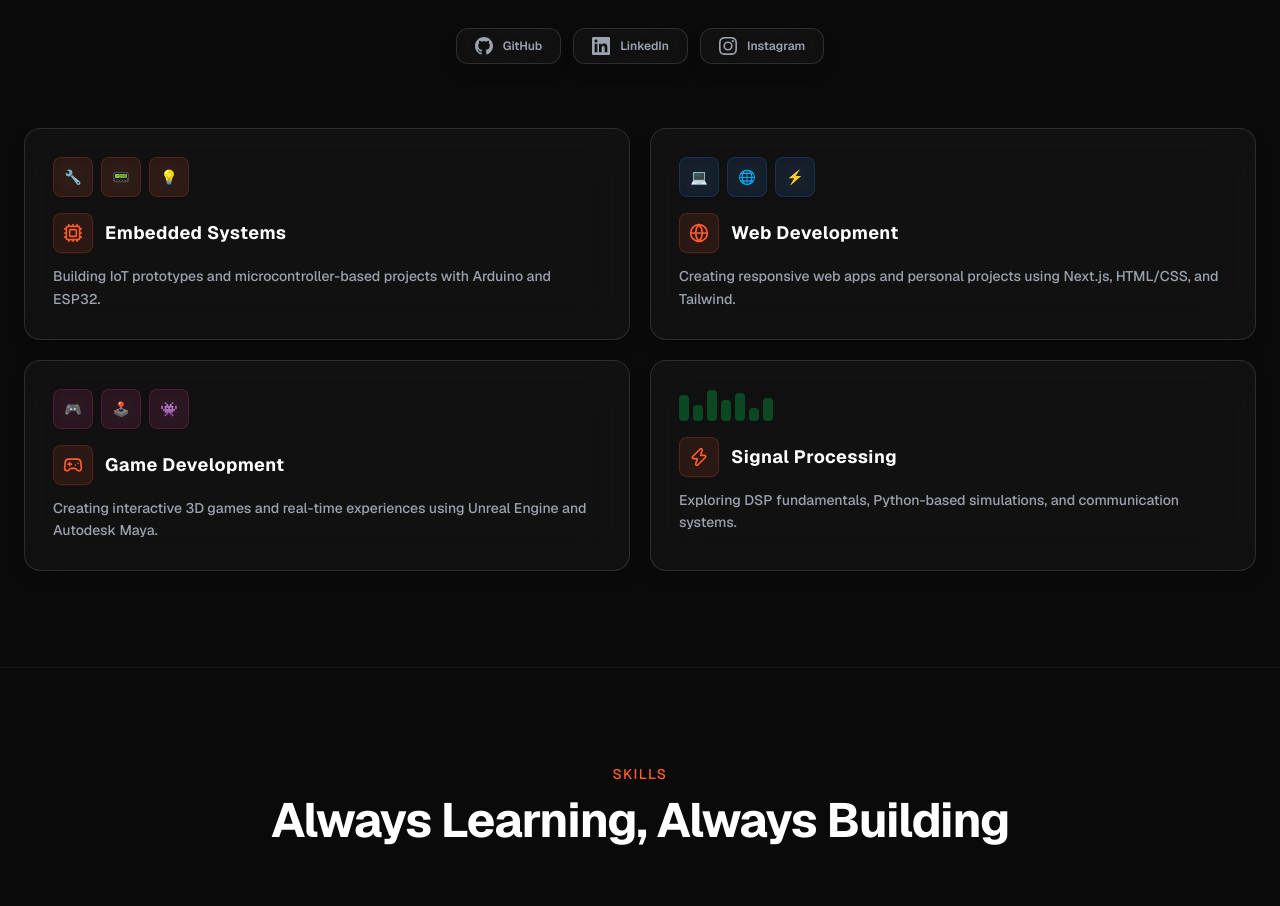
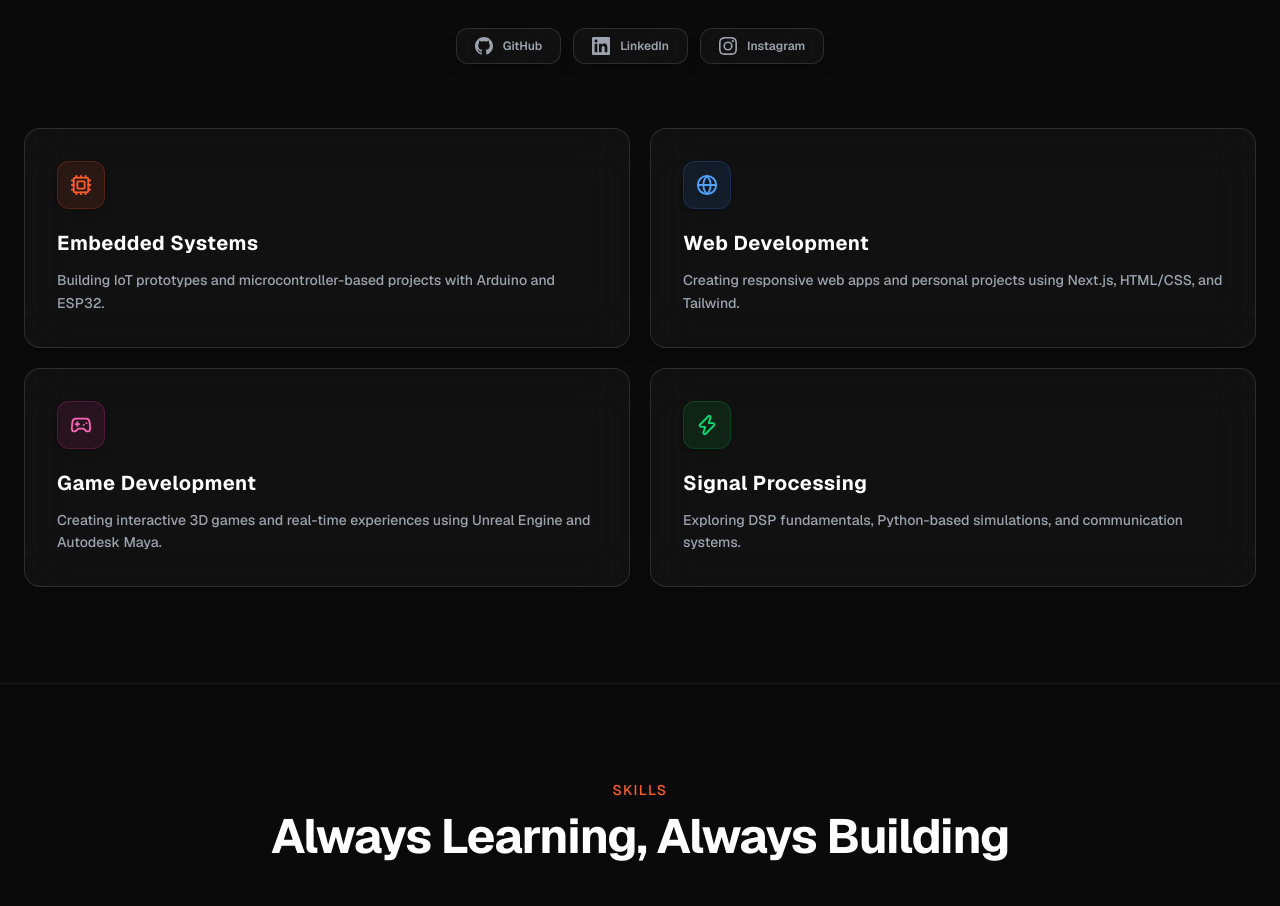
Before and after one commit to stevebenoh-11/Portfolio, a Next.js app: page / in a window 1280 px wide. Shown: the part 1244-2150 px from the top of the page. Built offline with nearby package versions, Linux system fonts and the light colour scheme.

Commit message:
Refactor WhatIDo section: remove emoji illustration rows and replace with premium vector symbols

```diff
--- a/package.json
+++ b/package.json
@@ -4,7 +4,7 @@
   "private": true,
   "scripts": {
     "dev": "next dev",
-    "build": "next build",
+    "build": "prisma generate && next build",
     "start": "next start",
     "lint": "eslint"
   },
--- a/src/components/WhatIDo.tsx
+++ b/src/components/WhatIDo.tsx
@@ -10,86 +10,38 @@ const interests = [
     title: "Embedded Systems",
     description:
       "Building IoT prototypes and microcontroller-based projects with Arduino and ESP32.",
-    illustration: "embedded",
+    colorClass: "text-primary bg-primary/10 border-primary/20 group-hover:bg-primary group-hover:text-white group-hover:border-primary/40",
+    hoverBorder: "hover:border-primary/40",
+    shadowClass: "hover:shadow-primary/5",
   },
   {
     icon: Globe,
     title: "Web Development",
     description:
       "Creating responsive web apps and personal projects using Next.js, HTML/CSS, and Tailwind.",
-    illustration: "web",
+    colorClass: "text-blue-400 bg-blue-500/10 border-blue-500/20 group-hover:bg-blue-500 group-hover:text-white group-hover:border-blue-500/40",
+    hoverBorder: "hover:border-blue-500/40",
+    shadowClass: "hover:shadow-blue-500/5",
   },
   {
     icon: Gamepad2,
     title: "Game Development",
     description:
       "Creating interactive 3D games and real-time experiences using Unreal Engine and Autodesk Maya.",
-    illustration: "game",
+    colorClass: "text-pink-400 bg-pink-500/10 border-pink-500/20 group-hover:bg-pink-500 group-hover:text-white group-hover:border-pink-500/40",
+    hoverBorder: "hover:border-pink-500/40",
+    shadowClass: "hover:shadow-pink-500/5",
   },
   {
     icon: Zap,
     title: "Signal Processing",
     description:
       "Exploring DSP fundamentals, Python-based simulations, and communication systems.",
-    illustration: "signal",
+    colorClass: "text-green-400 bg-green-500/10 border-green-500/20 group-hover:bg-green-500 group-hover:text-white group-hover:border-green-500/40",
+    hoverBorder: "hover:border-green-500/40",
+    shadowClass: "hover:shadow-green-500/5",
   },
 ];
-
-function CardIllustration({ type }: { type: string }) {
-  if (type === "embedded") {
-    return (
-      <div className="flex gap-2 mb-4">
-        {["🔧", "📟", "💡"].map((emoji, i) => (
-          <div
-            key={i}
-            className="w-10 h-10 rounded-lg bg-primary/10 border border-primary/20 backdrop-blur-md flex items-center justify-center text-sm transition-all duration-300 group-hover:scale-105 group-hover:bg-primary/20 group-hover:border-primary/40 shadow-sm"
-          >
-            {emoji}
-          </div>
-        ))}
-      </div>
-    );
-  }
-  if (type === "web") {
-    return (
-      <div className="flex gap-2 mb-4">
-        {["💻", "🌐", "⚡"].map((emoji, i) => (
-          <div
-            key={i}
-            className="w-10 h-10 rounded-lg bg-blue-500/10 border border-blue-500/20 backdrop-blur-md flex items-center justify-center text-sm transition-all duration-300 group-hover:scale-105 group-hover:bg-blue-500/20 group-hover:border-blue-500/40 shadow-sm"
-          >
-            {emoji}
-          </div>
-        ))}
-      </div>
-    );
-  }
-  if (type === "game") {
-    return (
-      <div className="flex gap-2 mb-4">
-        {["🎮", "🕹️", "👾"].map((emoji, i) => (
-          <div
-            key={i}
-            className="w-10 h-10 rounded-lg bg-pink-500/10 border border-pink-500/20 backdrop-blur-md flex items-center justify-center text-sm transition-all duration-300 group-hover:scale-105 group-hover:bg-pink-500/20 group-hover:border-pink-500/40 shadow-sm"
-          >
-            {emoji}
-          </div>
-        ))}
-      </div>
-    );
-  }
-  return (
-    <div className="flex items-end gap-1 mb-4 h-8">
-      {[80, 50, 95, 65, 85, 40, 70].map((h, i) => (
-        <div
-          key={i}
-          className="w-2.5 rounded-sm bg-green-500/30 backdrop-blur-md transition-all duration-500 group-hover:bg-green-500/50 group-hover:scale-y-110 origin-bottom shadow-sm"
-          style={{ height: `${h}%` }}
-        />
-      ))}
-    </div>
-  );
-}
 
 export default function WhatIDo() {
   return (
@@ -143,16 +95,21 @@ export default function WhatIDo() {
         <div className="grid grid-cols-1 md:grid-cols-2 gap-5">
           {interests.map((item, index) => (
             <AnimatedSection key={item.title} delay={index * 0.1}>
-              <div className="relative group p-7 rounded-2xl bg-white/3 border border-white/12 hover:border-primary/40 backdrop-blur-xl transition-all duration-500 hover:-translate-y-1.5 flex flex-col h-full shadow-lg shadow-black/10 hover:shadow-primary/5 hover:bg-white/5 cursor-default">
-                <CardIllustration type={item.illustration} />
-                <div className="flex items-center gap-3 mb-3">
-                  <div className="w-10 h-10 rounded-lg bg-primary/10 border border-primary/20 flex items-center justify-center text-primary transition-all group-hover:scale-110 group-hover:bg-primary group-hover:text-white duration-300 shadow-sm shadow-primary/5">
-                    <item.icon size={20} />
-                  </div>
-                  <h3 className="text-lg font-bold text-white tracking-wide group-hover:text-primary transition-colors duration-300">
-                    {item.title}
-                  </h3>
+              <div className={`relative group p-8 rounded-2xl bg-white/3 border border-white/12 ${item.hoverBorder} backdrop-blur-xl transition-all duration-500 hover:-translate-y-1.5 flex flex-col h-full shadow-lg shadow-black/10 ${item.shadowClass} hover:bg-white/5 cursor-default`}>
+
+                {/* Large Prominent Vector Symbol (Icon Badge) */}
+                <div className={`w-12 h-12 rounded-xl border flex items-center justify-center mb-5 transition-all duration-300 group-hover:scale-110 shadow-md ${item.colorClass}`}>
+                  <item.icon size={22} />
                 </div>
+
+                <h3 className={`text-xl font-bold text-white tracking-wide mb-3 transition-colors duration-300 ${
+                  index === 0 ? "group-hover:text-primary" :
+                  index === 1 ? "group-hover:text-blue-400" :
+                  index === 2 ? "group-hover:text-pink-400" :
+                  "group-hover:text-green-400"
+                }`}>
+                  {item.title}
+                </h3>
                 <p className="text-sm text-muted leading-relaxed font-medium">
                   {item.description}
                 </p>
```
